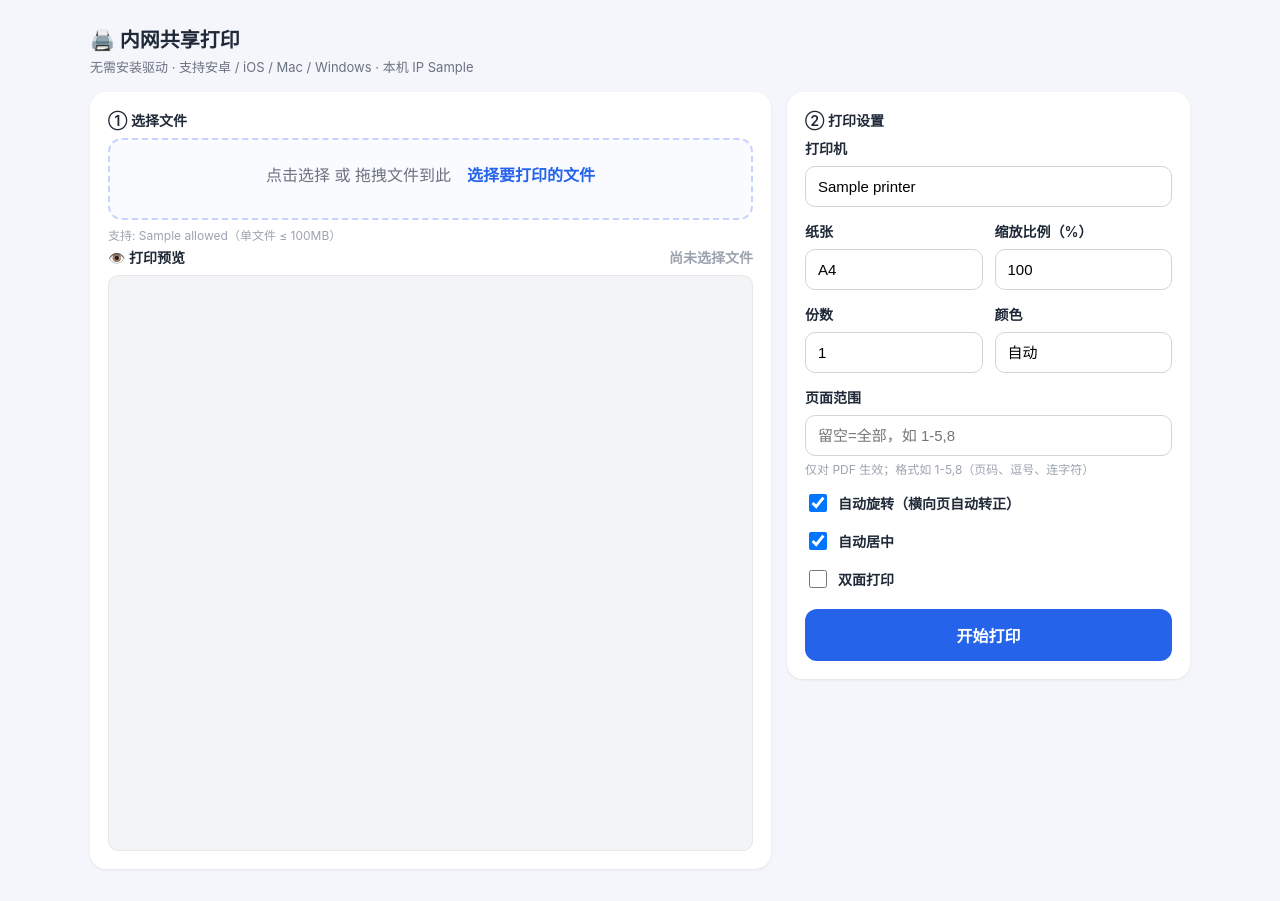
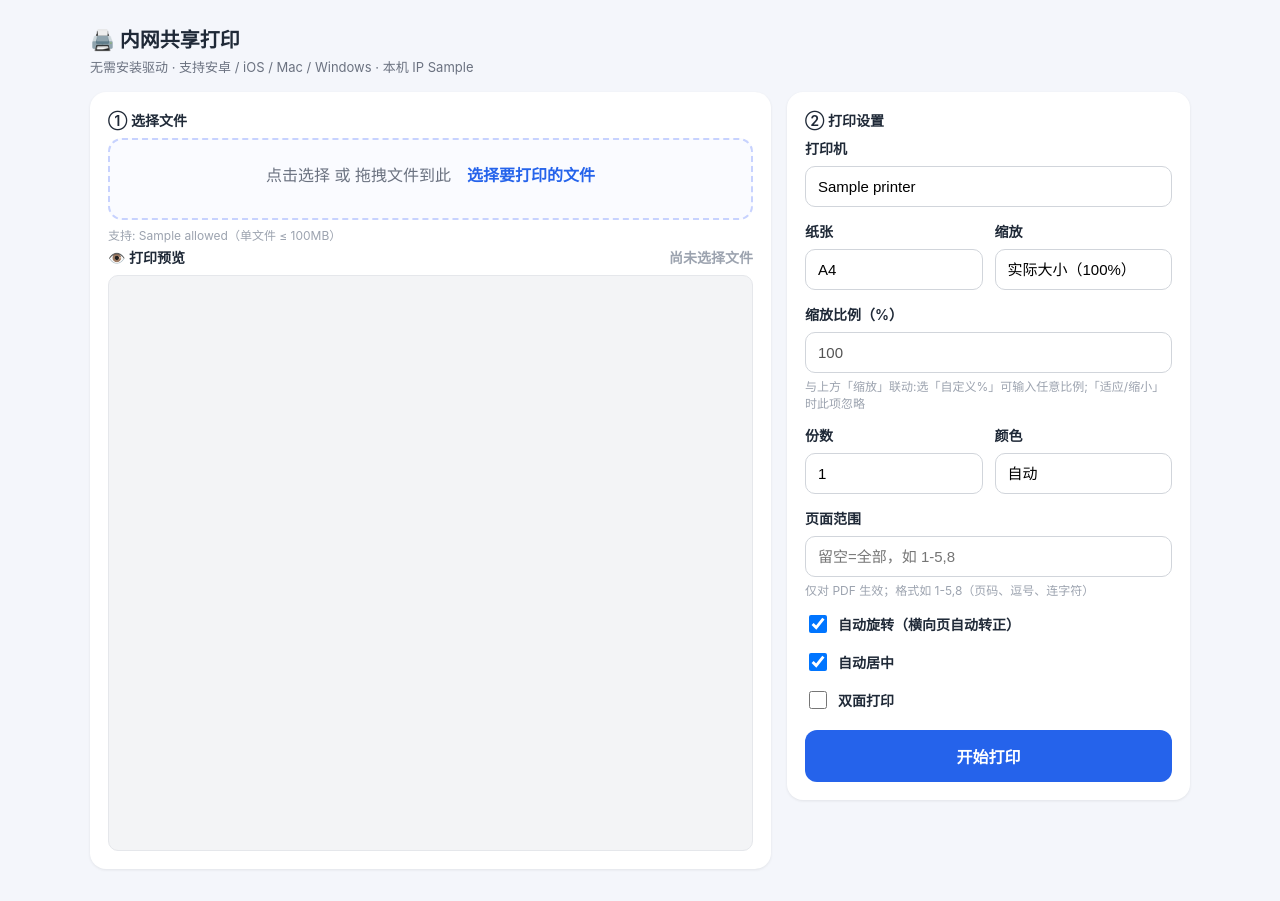
Before and after one commit to lly0010/winshere-printer, a Flask app: template templates/index.html in a window 1280 px wide. Run offline with Flask 3, Linux system fonts and the light colour scheme; the template is opened without the code that fills it: most values are stand-ins (such as "Sample title", 1, 10 or a date in 2020); parts of the project's set-up code (start-up, migrations or seed data) failed here and were passed over.

Commit message:
feat: 缩放下拉选项与百分比框联动同步
- 恢复缩放下拉(实际大小100%/适应页面/过大才缩小/自定义%), 与百分比输入框
  分开且联动: 选项变动同步百分比, 改百分比自动切到"自定义%",
  选适应/缩小时禁用百分比框。
- normalize_pdf 重新支持 scale_mode (fit/shrink/percent) + scale_percent。
- print_file / _read_options / /api/preview 全链路传递 scale_mode+scale_percent;
  图片仍 fit, 无 pypdf 时 PDF 回退到对应 SumatraPDF 缩放令牌。
- 前端 buildFormData 归一化为 scale_mode+scale_percent; 预览随缩放联动刷新。
- README 更新缩放说明。

验证: /api/preview 在 fit/shrink/percent50 模式下均返回正确 PDF;
print_file 参数签名与 _read_options 对齐; Python/JS 语法通过。

https://claude.ai/code/session_01BjdtsFHX1bsF3dzRtVqjUW

```diff
--- a/app.py
+++ b/app.py
@@ -68,7 +68,10 @@ def _read_options(form) -> dict:
         copies = int(form.get("copies", "1"))
     except ValueError:
         copies = 1
-    scale_percent = printing.clamp_scale(form.get("scale", "100"))
+    scale_mode = form.get("scale_mode", "percent")
+    if scale_mode not in ("percent", "fit", "shrink"):
+        scale_mode = "percent"
+    scale_percent = printing.clamp_scale(form.get("scale_percent", "100"))
     paper = form.get("paper", "A4")
     if paper not in printing.PAPER_CHOICES:
         paper = "A4"
@@ -81,6 +84,7 @@ def _read_options(form) -> dict:
         "copies": copies,
         "color": form.get("color", "auto"),
         "duplex": form.get("duplex", "false").lower() in TRUTHY,
+        "scale_mode": scale_mode,
         "scale_percent": scale_percent,
         "paper": paper,
         "pages": pages,
@@ -148,6 +152,7 @@ def api_preview():
             paper=opts["paper"],
             auto_rotate=opts["auto_rotate"],
             auto_center=opts["auto_center"],
+            scale_mode=opts["scale_mode"],
             scale_percent=opts["scale_percent"],
             pages=opts["pages"],
         )
--- a/printing.py
+++ b/printing.py
@@ -206,18 +206,20 @@ def normalize_pdf(
     paper: str = "A4",
     auto_rotate: bool = True,
     auto_center: bool = True,
+    scale_mode: str = "percent",
     scale_percent: int = 100,
     pages: str = "",
 ) -> None:
-    """把 PDF 每页重排到指定纸张上, 应用自动旋转/自动居中/百分比缩放, 输出到 dst。
+    """把 PDF 每页重排到指定纸张上, 应用自动旋转/自动居中/缩放/页码, 输出到 dst。
 
-    scale_percent: 缩放百分比, 100 表示实际大小。
+    scale_mode: "percent"=按百分比 / "fit"=缩放铺满 / "shrink"=过大才缩小。
+    scale_percent: 当 scale_mode="percent" 时使用的百分比 (100=实际大小)。
     pages: 页码范围(如 "1-5,8"), 为空表示全部; 输出仅含所选页。
     生成的每页尺寸都精确等于纸张大小, 内容已按设置摆放; 之后用 SumatraPDF
     以 noscale 1:1 打印即可, 不会再被二次旋转或缩放。
     """
     pw, ph = PAPER_POINTS.get(paper, PAPER_POINTS["A4"])
-    scale = clamp_scale(scale_percent) / 100.0
+    pct = clamp_scale(scale_percent) / 100.0
     reader = PdfReader(src)
     writer = PdfWriter()
     indices = _parse_pages(pages, len(reader.pages))
@@ -236,6 +238,15 @@ def normalize_pdf(
 
         rotate = auto_rotate and _should_rotate(sw, sh, pw, ph)
         ew, eh = (sh, sw) if rotate else (sw, sh)  # 旋转后的可视宽高
+
+        if ew <= 0 or eh <= 0:
+            scale = pct
+        elif scale_mode == "fit":
+            scale = min(pw / ew, ph / eh)
+        elif scale_mode == "shrink":
+            scale = min(1.0, pw / ew, ph / eh)
+        else:  # percent
+            scale = pct
         sew, seh = ew * scale, eh * scale
 
         if auto_center:
@@ -299,6 +310,7 @@ def print_file(
     copies: int = 1,
     color: str = "auto",
     duplex: bool = False,
+    scale_mode: str = "percent",
     scale_percent: int = 100,
     paper: str = "A4",
     pages: str = "",
@@ -328,12 +340,17 @@ def print_file(
         if paper not in PAPER_CHOICES:
             paper = "A4"
 
-        # PDF: 用 pypdf 规范化, 把自动旋转/自动居中/百分比缩放/页码烘焙进页面,
+        # PDF: 用 pypdf 规范化, 把自动旋转/自动居中/缩放/页码烘焙进页面,
         # 之后用 noscale 让 SumatraPDF 1:1 打印, 避免二次旋转/缩放。
         print_path = path
         normalized: str | None = None
-        # 图片用 fit 铺满纸张; 无 pypdf 时 PDF 回退为按比例(noscale≈实际大小)
-        print_scale = "fit" if ext != ".pdf" else "noscale"
+        # 图片用 fit 铺满纸张; 无 pypdf 时 PDF 回退到对应的 SumatraPDF 缩放令牌
+        if ext != ".pdf":
+            print_scale = "fit"
+        elif scale_mode in ("fit", "shrink"):
+            print_scale = scale_mode
+        else:
+            print_scale = "noscale"
         print_pages = pages
         if ext == ".pdf" and HAVE_PYPDF:
             try:
@@ -344,7 +361,7 @@ def print_file(
                 normalize_pdf(
                     path, normalized, paper=paper,
                     auto_rotate=auto_rotate, auto_center=auto_center,
-                    scale_percent=scale_percent, pages=pages,
+                    scale_mode=scale_mode, scale_percent=scale_percent, pages=pages,
                 )
                 print_path = normalized
                 print_scale = "noscale"  # 几何已烘焙, 不再缩放
--- a/templates/index.html
+++ b/templates/index.html
@@ -136,9 +136,20 @@
                   </select>
                 </div>
                 <div>
-                  <label>缩放比例（%）</label>
-                  <input type="number" name="scale" id="scale" value="100" min="10" max="400" step="5">
+                  <label>缩放</label>
+                  <select name="scale_mode" id="scale_mode">
+                    <option value="100" selected>实际大小（100%）</option>
+                    <option value="fit">适应页面</option>
+                    <option value="shrink">过大才缩小</option>
+                    <option value="custom">自定义%</option>
+                  </select>
                 </div>
+              </div>
+
+              <div>
+                <label>缩放比例（%）</label>
+                <input type="number" name="scale_percent" id="scale_percent" value="100" min="10" max="400" step="5">
+                <div class="hint">与上方「缩放」联动:选「自定义%」可输入任意比例;「适应/缩小」时此项忽略</div>
               </div>
 
               <div class="row">
@@ -198,13 +209,41 @@
     }
     function onFile() { showName(); renderPreview(); }
 
-    // 收集当前表单设置 (预览与打印共用)
+    const scaleMode = document.getElementById('scale_mode');
+    const scalePct = document.getElementById('scale_percent');
+
+    // 缩放下拉与百分比框联动同步
+    function syncFromMode() {
+      const v = scaleMode.value;
+      if (v === 'fit' || v === 'shrink') {
+        scalePct.disabled = true;
+      } else if (v === '100') {          // 实际大小
+        scalePct.disabled = true; scalePct.value = 100;
+      } else {                            // 自定义%
+        scalePct.disabled = false;
+      }
+    }
+    scaleMode.addEventListener('change', () => { syncFromMode(); schedulePreview(); });
+    scalePct.addEventListener('input', () => {
+      if (scaleMode.value !== 'custom') scaleMode.value = 'custom';  // 改百分比即转自定义
+      schedulePreview();
+    });
+
+    // 收集当前表单设置 (预览与打印共用); 把缩放归一为 scale_mode + scale_percent
     function buildFormData() {
       const data = new FormData(form);
       const cb = id => document.getElementById(id).checked ? 'true' : 'false';
       data.set('duplex', cb('duplex'));
       data.set('auto_rotate', cb('auto_rotate'));
       data.set('auto_center', cb('auto_center'));
+      const m = scaleMode.value;
+      let smode = 'percent';
+      let pct = parseInt(scalePct.value || '100', 10);
+      if (m === 'fit' || m === 'shrink') smode = m;
+      else if (m === '100') pct = 100;
+      if (!(pct >= 10 && pct <= 400)) pct = 100;
+      data.set('scale_mode', smode);
+      data.set('scale_percent', String(pct));
       return data;
     }
     function applyMono() {
@@ -230,7 +269,9 @@
     }
     function applyImgTransform(img) {
       const rotate = document.getElementById('auto_rotate').checked;
-      const sc = Math.max(10, Math.min(400, parseInt(document.getElementById('scale').value || '100', 10))) / 100;
+      const m = scaleMode.value;
+      let pct = (m === 'fit' || m === 'shrink') ? 100 : parseInt(scalePct.value || '100', 10);
+      const sc = Math.max(10, Math.min(400, pct)) / 100;
       img.onload = () => {
         let t = '';
         if (rotate && img.naturalWidth > img.naturalHeight) t += 'rotate(90deg) ';
@@ -299,7 +340,7 @@
       clearTimeout(previewTimer);
       previewTimer = setTimeout(renderPreview, 350);
     }
-    ['paper', 'scale', 'pages', 'auto_rotate', 'auto_center'].forEach(id => {
+    ['paper', 'pages', 'auto_rotate', 'auto_center'].forEach(id => {
       const el = document.getElementById(id);
       if (!el) return;
       el.addEventListener('change', schedulePreview);
@@ -308,6 +349,7 @@
       }
     });
     document.getElementById('color').addEventListener('change', applyMono);
+    syncFromMode();  // 初始化缩放联动状态
 
     ['dragenter','dragover'].forEach(e => drop.addEventListener(e, ev => {
       ev.preventDefault(); drop.classList.add('drag');
```
Also changed, not shown: README.md.
